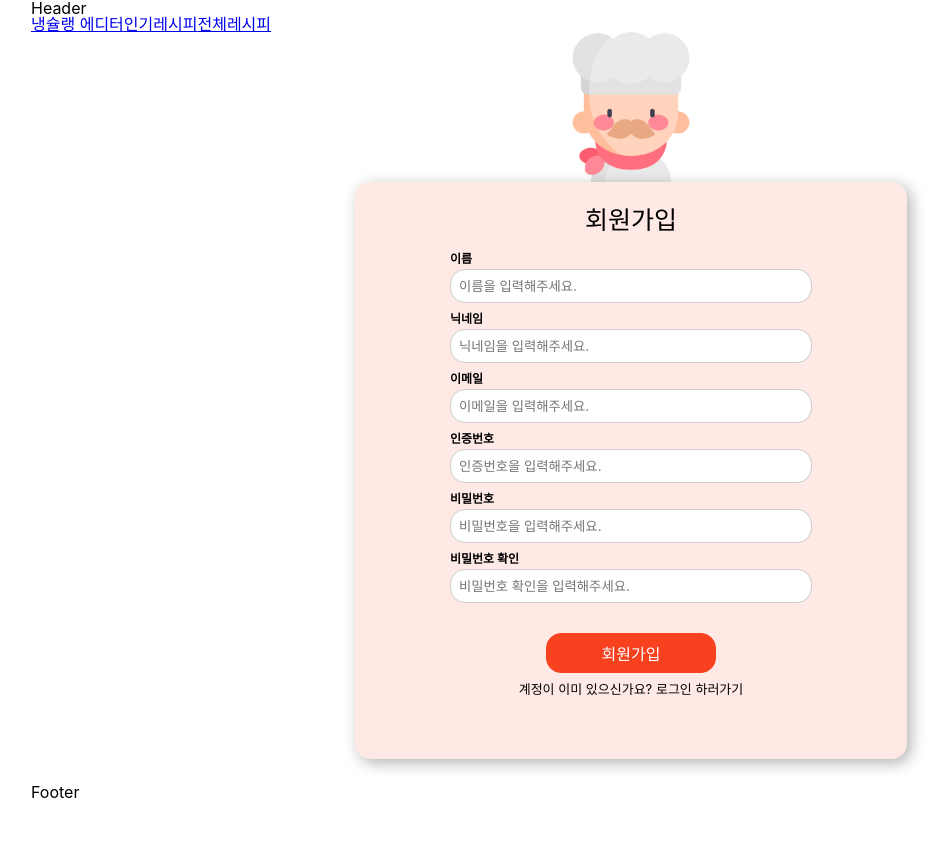
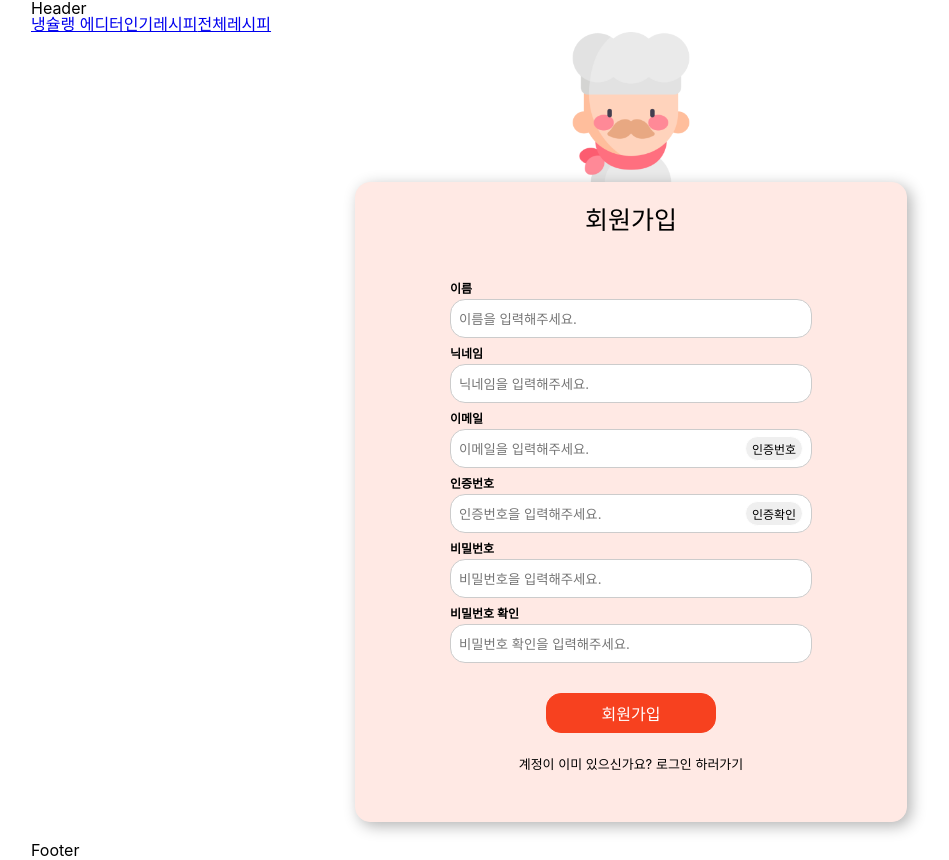
Before and after one commit to helloleesul/our-home-michelin, a React (Create React App) app: page /join in a window 1280 px wide. Shown: the whole page, without its empty margins (9-958 px from the left). Before the commit the page ends 802 px from the top, so only its background shows below. Built offline with nearby package versions, Linux system fonts and the light colour scheme.

Commit message:
Design: 로그인,회원가입 페이지 퍼블리싱 작업 완료

```diff
--- a/src/components/pages/UserAccessForm/Input.js
+++ b/src/components/pages/UserAccessForm/Input.js
@@ -1,8 +1,8 @@
 import React from "react";
-import { InputContainer, Label, UserInput } from "./Input.style";
+import { InputContainer, Label, UserInput, Button } from "./Input.style";
 
 function Input(props) {
-  const { text } = props;
+  const { text, showBtn, index, buttonText } = props;
   return (
     <InputContainer>
       <Label htmlFor="email">{text}</Label>
@@ -10,7 +10,8 @@ function Input(props) {
         type="text"
         id="email"
         placeholder={`${text}을 입력해주세요.`}
-      />
+      ></UserInput>
+      {showBtn && (index === 2 || index === 3) && <Button>{buttonText}</Button>}
     </InputContainer>
   );
 }
--- a/src/components/pages/UserAccessForm/Input.style.js
+++ b/src/components/pages/UserAccessForm/Input.style.js
@@ -14,13 +14,36 @@ export const Label = styled.label`
 
 export const UserInput = styled.input`
   width: 350px;
-  height: 30px;
+  height: 35px;
   padding-left: 8px;
   border: 1px solid #ccc;
   border-radius: 15px;
-
+  position: relative;
   &:focus {
     outline: none;
     border-color: orange;
   }
+  &:hover {
+    cursor: pointer;
+    border-color: orange;
+  }
 `;
+
+export const Button = styled.button`
+  height: 25px;
+  font-size: 12px;
+  border-radius: 15px;
+  border: 1px solid white;
+  position: absolute;
+  margin-top: 23px;
+  margin-left: 295px;
+  align-items: center;
+  &:focus {
+    outline: none;
+    border-color: orange;
+  }
+  &:hover {
+    cursor: pointer;
+    border-color: orange;
+  }
+`;
--- a/src/components/pages/UserAccessForm/UserAccessForm.js
+++ b/src/components/pages/UserAccessForm/UserAccessForm.js
@@ -1,23 +1,45 @@
+import React from "react";
+import { useLocation, useNavigate } from "react-router-dom";
+
 import * as S from "./UserAccessForm.style";
 import chef1 from "../../../assets/img/chef1.png";
 import Input from "./Input";
-import React from "react";
 
 function UserAccessForm(props) {
-  const { inputs, height, paddingBottom, Text, subText } = props;
-  console.log(props);
+  const { inputs, Text, subText, showBtn } = props;
+
+  const location = useLocation();
+  const navigate = useNavigate();
+
+  const handlePageNavigation = () => {
+    if (location.pathname === "/login") {
+      navigate("/join");
+    } else {
+      navigate("/login");
+    }
+  };
   return (
     <S.Container>
       <S.ChefImage src={chef1} alt="요리사캐릭터" />
-      <S.InputContainer height={height ? 1 : 0}>
-        <S.Text paddingBottom={paddingBottom ? 1 : 0}>{Text}</S.Text>
+      <S.InputContainer>
+        <S.Text style={{ cursor: "auto" }}>{Text}</S.Text>
 
         {inputs.map((input, index) => (
-          <Input key={index} text={input.label} />
+          <Input
+            key={index}
+            text={input.label}
+            showBtn={showBtn}
+            index={index}
+            buttonText={
+              index === 2 ? "인증번호" : index === 3 ? "인증확인" : ""
+            }
+          />
         ))}
 
         <S.Btn>{Text}</S.Btn>
-        <S.Text fontSize="13px">{subText}</S.Text>
+        <S.Text fontSize="13px" onClick={handlePageNavigation}>
+          {subText}
+        </S.Text>
       </S.InputContainer>
     </S.Container>
   );
--- a/src/components/pages/UserAccessForm/UserAccessForm.style.js
+++ b/src/components/pages/UserAccessForm/UserAccessForm.style.js
@@ -14,12 +14,15 @@ export const ChefImage = styled.img`
 `;
 
 export const Text = styled.h2`
-  padding-bottom: ${({ paddingBottom }) => (paddingBottom ? "20px" : "50px")};
+  padding-bottom: 50px;
   font-size: ${({ fontSize }) => fontSize || "25px"};
+  &:hover {
+    cursor: pointer;
+    border-color: orange;
+  }
 `;
 export const InputContainer = styled.div`
   width: 550px;
-  height: ${({ height }) => (height ? "550px" : "350px")};
   border: 1px solid #ffe9e4;
   background-color: #ffe9e4;
   border-radius: 15px;
@@ -38,5 +41,14 @@ export const Btn = styled.button`
   background-color: #f7411f;
   color: white;
   font-size: 16px;
-  margin-bottom: 10px;
+  margin-bottom: 25px;
+  right: 590px;
+  &:focus {
+    outline: none;
+    border-color: orange;
+  }
+  &:hover {
+    cursor: pointer;
+    border-color: orange;
+  }
 `;
--- a/src/pages/Join.js
+++ b/src/pages/Join.js
@@ -9,17 +9,16 @@ function Join(props) {
     { label: "비밀번호" },
     { label: "비밀번호 확인" },
   ];
-  const heightValue = true;
-  const paddingBottom = true;
+
   const Text = "회원가입";
   const subText = "계정이 이미 있으신가요? 로그인 하러가기";
+  const showBtn = true;
   return (
     <UserAccessForm
       inputs={customInputs}
-      paddingBottom={paddingBottom}
-      height={heightValue}
       Text={Text}
       subText={subText}
+      showBtn={showBtn}
     />
   );
 }
--- a/src/pages/Login.js
+++ b/src/pages/Login.js
@@ -2,17 +2,16 @@ import React from "react";
 import UserAccessForm from "../components/pages/UserAccessForm/UserAccessForm";
 function Login(props) {
   const customInputs = [{ label: "이메일" }, { label: "비밀번호" }];
-  const heightValue = false;
-  const paddingBottom = false;
+
   const Text = "로그인";
   const subText = "회원가입";
+  const showBtn = false;
   return (
     <UserAccessForm
       inputs={customInputs}
-      paddingBottom={paddingBottom}
-      height={heightValue}
       Text={Text}
       subText={subText}
+      showBtn={showBtn}
     />
   );
 }
```
